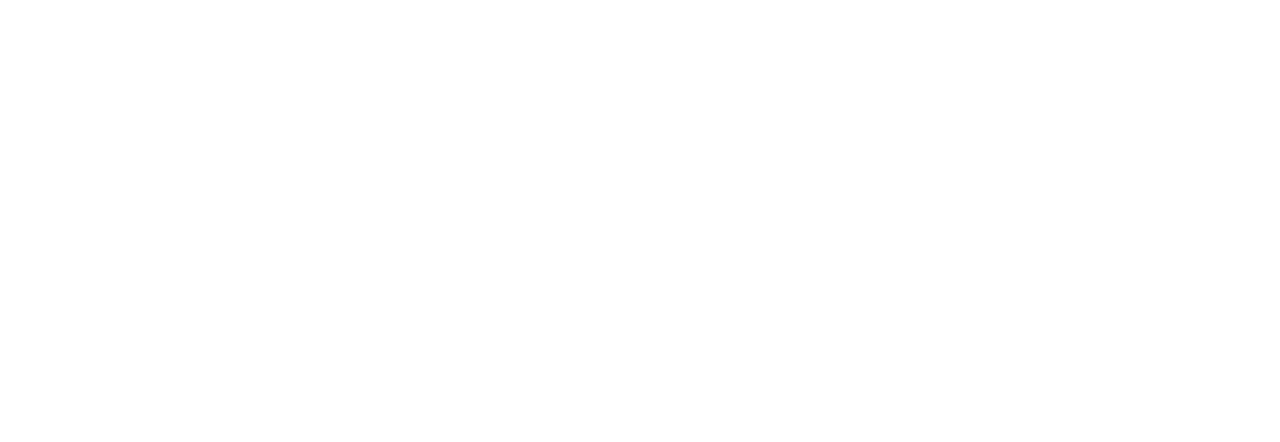
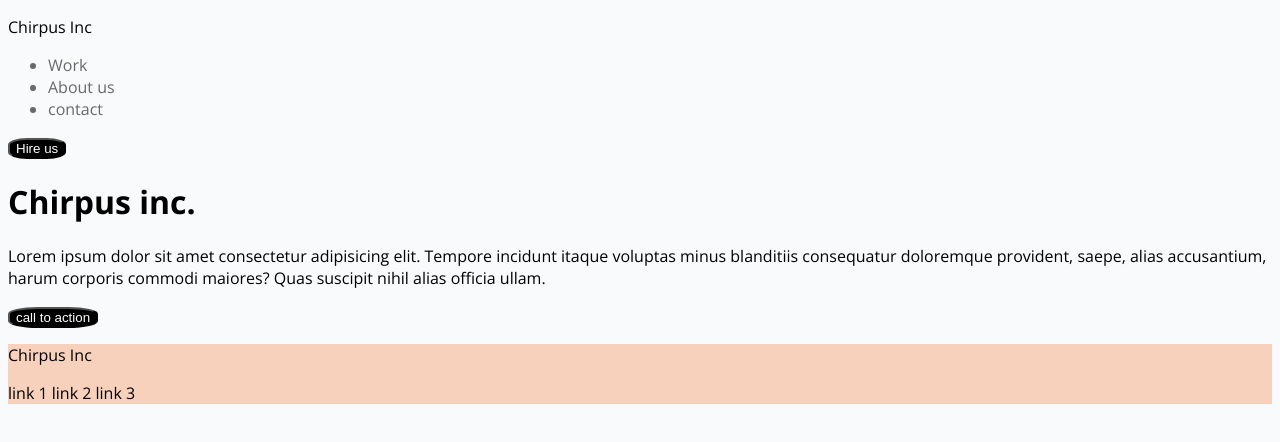
Before and after one commit to mikeboi08/Chirpus, a plain HTML site: page index.html in a window 1280 px wide. Drawn offline with nearby package versions, Linux system fonts and the light colour scheme; a web font is replaced by a local one.

Commit message:
Made buttons black

```diff
--- a/index.html
+++ b/index.html
@@ -4,8 +4,33 @@
     <meta charset="UTF-8">
     <meta name="viewport" content="width=device-width, initial-scale=1.0">
     <title>Chirpus</title>
+    <link rel="stylesheet" href="style.css">
+    <link rel="preconnect" href="https://fonts.googleapis.com">
+<link rel="preconnect" href="https://fonts.gstatic.com" crossorigin>
+<link href="https://fonts.googleapis.com/css2?family=Nanum+Brush+Script&family=Open+Sans:ital,wght@0,300..800;1,300..800&family=Roboto:ital,wght@0,100;0,300;0,400;0,500;0,700;0,900;1,100;1,300;1,400;1,500;1,700;1,900&display=swap" rel="stylesheet">
 </head>
 <body>
-
+    <div>
+    <p>Chirpus Inc</p>
+    <nav>
+        <ul>
+    <li>Work</li>
+    <li>About us </li>
+    <li>contact</li>
+</ul>
+</nav>
+    <button>Hire us </button>
+    </div>
+    <div>
+        <h1>Chirpus inc.</h1>
+        <p>Lorem ipsum dolor sit amet consectetur adipisicing elit. Tempore incidunt itaque voluptas minus blanditiis consequatur doloremque provident, saepe, alias accusantium, harum corporis commodi maiores? Quas suscipit nihil alias officia ullam.</p>
+        <button>call to action</button>
+    </div>
 </body>
+<footer class="footer">
+    <span><p>Chirpus Inc</p></span>
+    <span><a href="#"></a>link 1</span>
+    <span><a href="#"></a>link 2</span>
+    <span><a href="#"></a>link 3</span>
+</footer>
 </html>
--- /dev/null
+++ b/style.css
@@ -0,0 +1,16 @@
+body{
+    font-family: 'Open Sans', sans-serif;
+    background-color: #f9fafc;
+}
+footer{
+    background-color: rgba(247, 193, 162, 0.7);
+}
+li{
+    color: #69696a;
+}
+button{
+    border-radius: 33%;
+    color: white;
+    background-color: black;
+
+}
```
